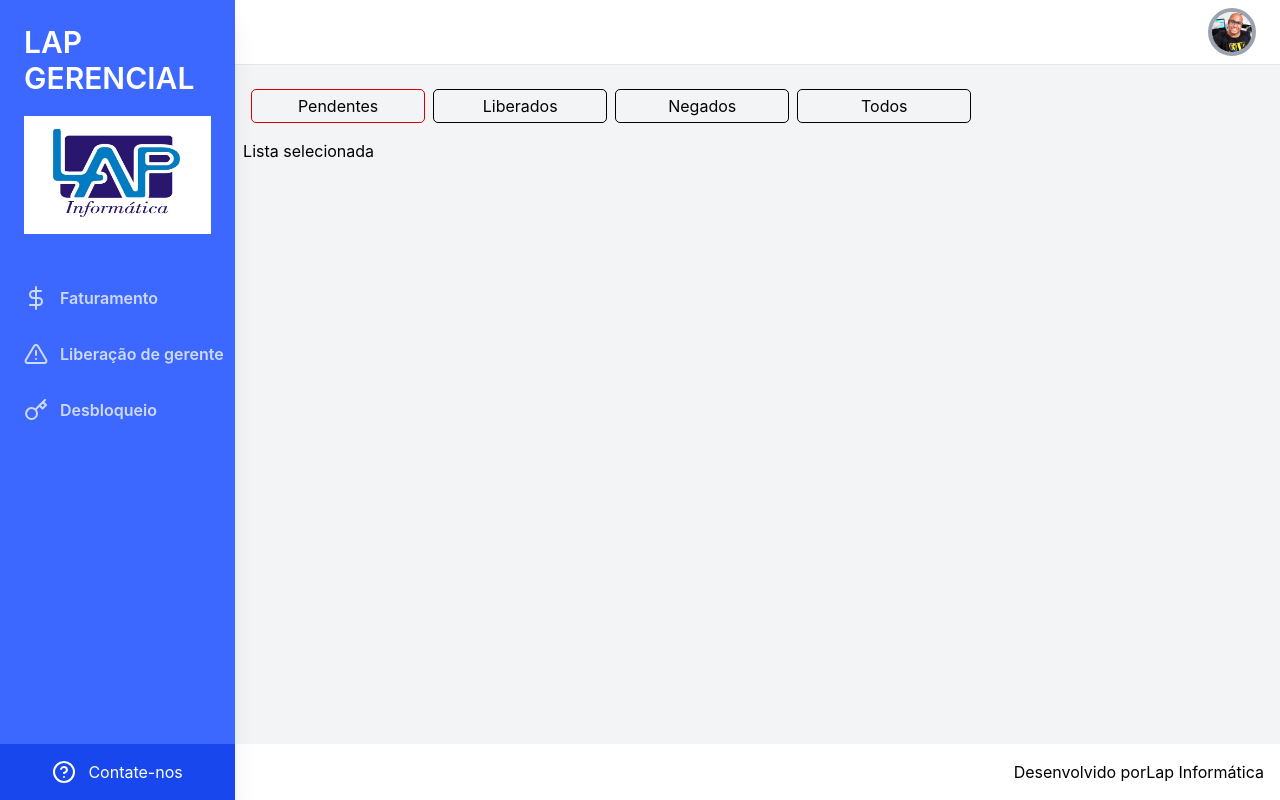
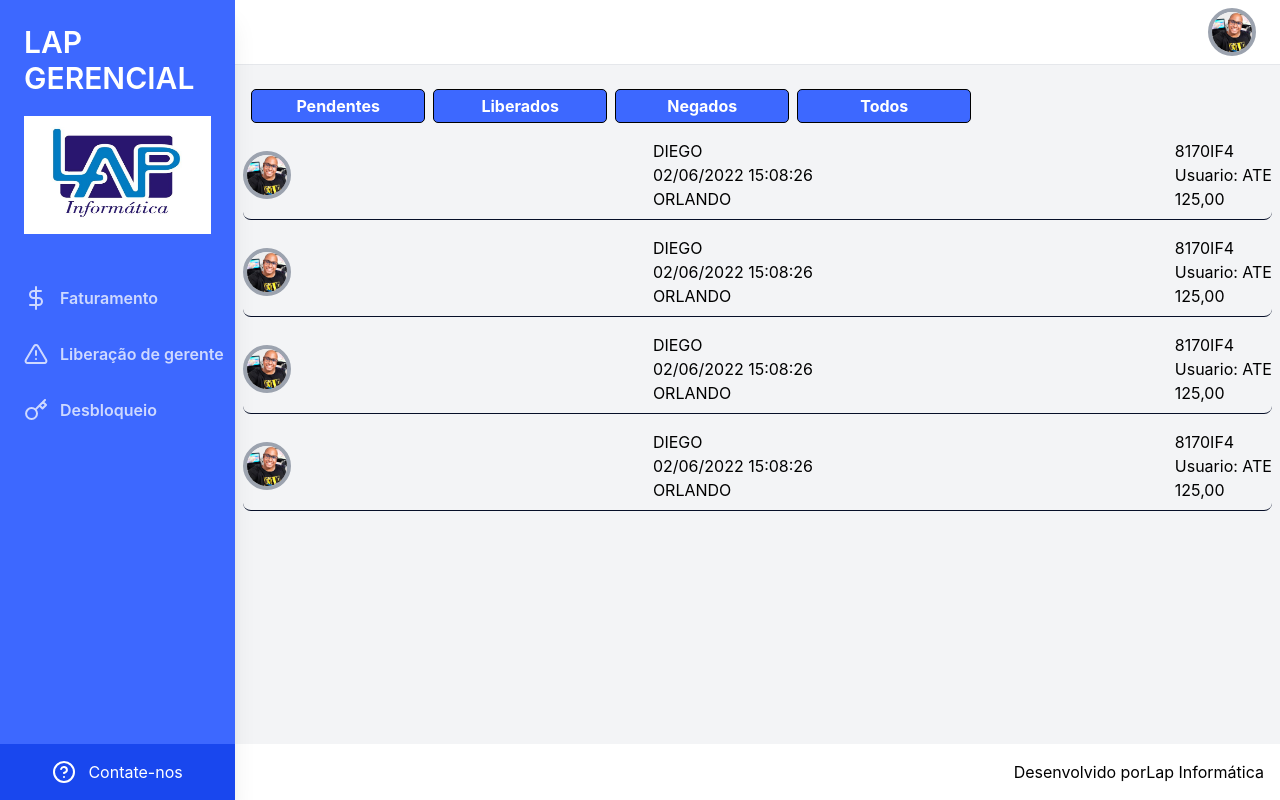
Before and after one commit to thiago-santanna/lap-gerencial-app, a Next.js app: page /liberacao in a window 1280 px wide. Built offline with nearby package versions, Linux system fonts and the light colour scheme.

Commit message:
compoente de item de liberacao

```diff
--- /dev/null
+++ b/pages/components/liberacao-item/index.tsx
@@ -0,0 +1,37 @@
+import Image from 'next/image'
+import styles from '../../../styles/liberacao.module.css'
+
+export default function LiberacaoItem() {
+  return (
+    <>
+      <div className={styles.containerItem}>
+        <div className='realtive z-10 w-12 h-12 rounded-full overflow-hidden border-4 border-gray-400 hover:border-gray-300 focus:border-gray-300 focus:outline-none'>
+          <Image
+            src={'/user.jpeg'}
+            alt='Imagem do usuario'
+            layout='responsive'
+            height={48}
+            width={48}
+          />
+        </div>
+        <div>
+          <h1>DIEGO</h1>
+          <span>02/06/2022 15:08:26</span>
+          <h2>ORLANDO</h2>
+        </div>
+        <div>
+          <div>
+            <span>8170</span>
+            <span>IF4</span>
+          </div>
+          <div>
+            <span>Usuario: ATE</span>
+          </div>
+          <div>
+            <span>125,00</span>
+          </div>
+        </div>
+      </div>
+    </>
+  )
+}
--- a/pages/liberacao/index.tsx
+++ b/pages/liberacao/index.tsx
@@ -1,6 +1,7 @@
 import { NextPage } from 'next'
 import Seo from '../components/seo'
 import styles from '../../styles/liberacao.module.css'
+import LiberacaoItem from '../components/liberacao-item/index'
 
 const Liberacao: NextPage = () => {
   return (
@@ -15,7 +16,7 @@ const Liberacao: NextPage = () => {
           <button
             title='Selecionar os pedidos pendentes'
             className={styles.btnMenu}
-            style={{ borderColor: '#D70000' }}
+            // style={{ borderColor: '#D70000' }}
           >
             Pendentes
           </button>
@@ -39,7 +40,12 @@ const Liberacao: NextPage = () => {
           </button>
         </div>
 
-        <div>Lista selecionada</div>
+        <div>
+          <LiberacaoItem />
+          <LiberacaoItem />
+          <LiberacaoItem />
+          <LiberacaoItem />
+        </div>
       </main>
     </>
   )
--- a/styles/liberacao.module.css
+++ b/styles/liberacao.module.css
@@ -6,11 +6,31 @@
   margin: 1rem 0.5rem;
 }
 
+.containerItem {
+  display: flex;
+  gap: 0.5rem;
+  justify-content: space-between;
+  align-items: center;
+  margin-bottom: 1rem;
+  padding-bottom: 0.5rem;
+  border-bottom: 1px solid #060f28;
+  border-radius: 0 0 8px 8px;
+}
+
 .btnMenu {
-  border: solid 1px black;
+  border: solid 1px ##fff;
+  background-color: #3d68ff;
+  color: #fff;
   border-radius: 4px;
   width: 100%;
   padding: 4px 8px;
+  font-weight: bold;
+}
+
+.btnMenu:hover {
+  background-color: #96adff;
+  color: #000;
+  border: none;
 }
 
 @media (min-width: 768px) {
```
